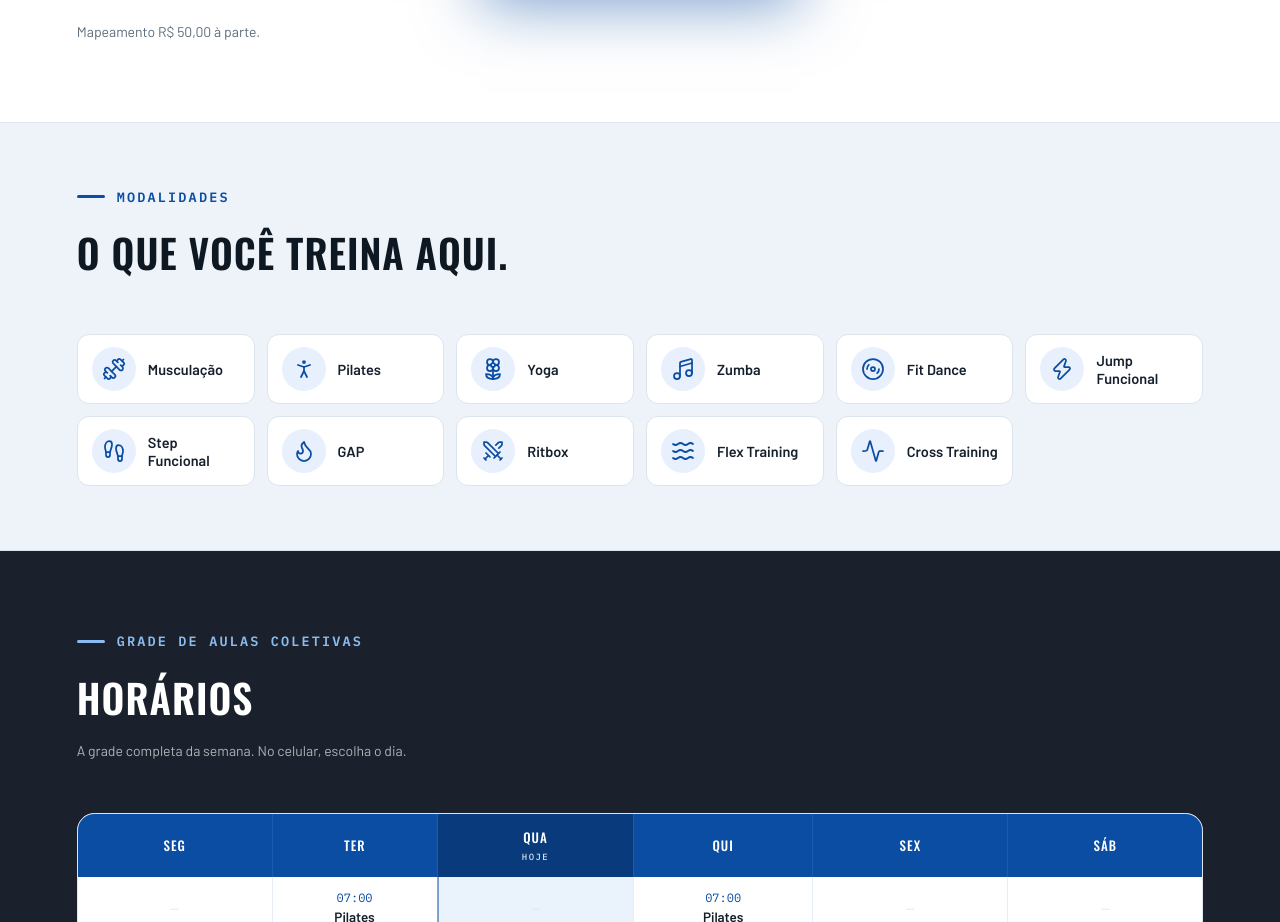
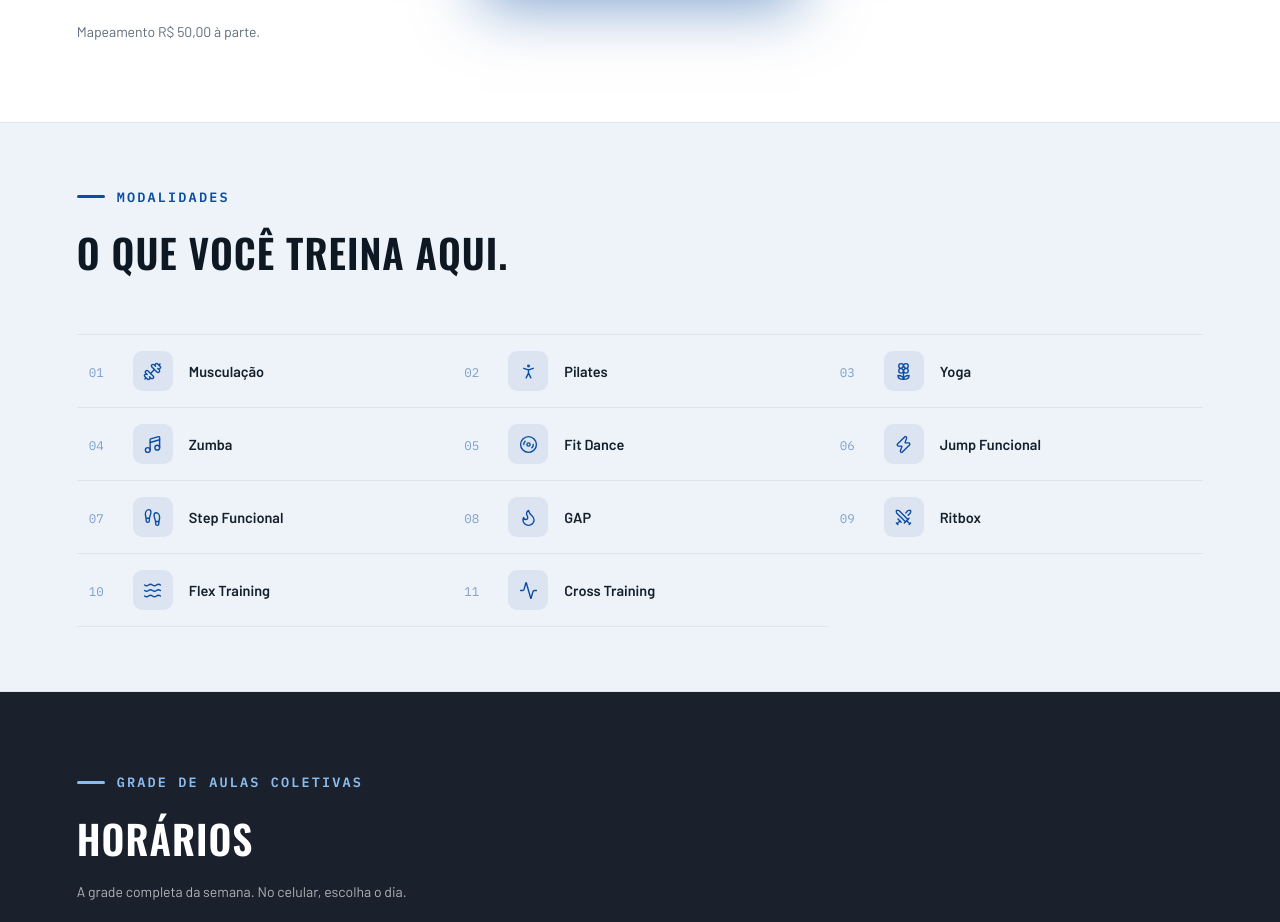
Before and after one commit to Moraes-Studio/lp-flex, a Next.js app: page / in a window 1280 px wide. Shown: the part 1641-2563 px from the top of the page. Built offline with nearby package versions, Linux system fonts and the light colour scheme; no server answers.

Commit message:
feat: Modalidades como catálogo editorial com interação (SDD §4)
Linha de catálogo (número + ícone + nome + hairline) no lugar do card
horizontal; hover troca número por seta, ícone e linha respondem — sem
mudar de posição, sem virar carrossel.

```diff
--- a/src/app/(home)/_components/modalidades.tsx
+++ b/src/app/(home)/_components/modalidades.tsx
@@ -1,3 +1,4 @@
+import { ArrowRight } from 'lucide-react';
 import { getModalidades } from '@/lib/content/modalidades';
 import { SectionHeading } from '@/components/shared/section-heading';
 import { ModalidadeIcon } from '@/components/shared/modalidade-icon';
@@ -7,31 +8,51 @@ export function Modalidades() {
   const modalidades = getModalidades();
 
   return (
-    <section id="modalidades" className="bg-background-alt border-border border-y px-[6%] py-14 md:py-16">
+    // bg-surface-100 (não bg-background-alt) — nomeado explicitamente na
+    // escala nova (V1.5 §1), primeiro degrau frio depois do branco/azul do
+    // Marquee, antes do grafite de Horários.
+    <section id="modalidades" className="bg-surface-100 border-border border-y px-[6%] py-14 md:py-16">
       <div className="mx-auto max-w-[1180px]">
         <SectionHeading eyebrow="Modalidades" title="O que você treina aqui." />
-        {/* Card horizontal (ícone ao lado do nome, não empilhado) em vez de
-         * vertical: era o maior gerador de "área branca morta" — um card alto
-         * pra só um ícone + uma palavra. Densidade também vem do grid: 11
-         * modalidades em 5 colunas sobrava uma linha órfã com 1 item sozinho;
-         * xl:6 (só a partir de telas largas o bastante pra não apertar o
-         * nome mais longo, "Jump Funcional") deixa 6+5, bem mais equilibrado. */}
-        {/* Reveal no grid inteiro (o conjunto entra junto), não card por card
-         * — 11 modalidades aparecendo uma a uma seria chamativo demais pro
-         * que o briefing pede ("discreto"). */}
-        <Reveal className="grid grid-cols-2 gap-2.5 sm:grid-cols-3 sm:gap-3 md:grid-cols-4 lg:grid-cols-5 xl:grid-cols-6">
-          {modalidades.map((modalidade) => (
+        {/* V1.5 §8 — trocado de card horizontal (caixa branca com borda/sombra)
+         * pra linha de catálogo (número + ícone + nome + hairline), pedido
+         * explícito pra tirar a "cara de grid de SaaS" sem perder densidade.
+         * `hover:bg-surface-100/0` não existe — a mudança de superfície é o
+         * `hover:bg-surface-200/70` no item inteiro; a linha azul embaixo
+         * (span absoluto, scaleX) e o ícone (scale) respondem junto, nada
+         * muda de posição/tamanho de layout (RULES.md #5 — decorativo, não
+         * esconde nenhuma função por trás do hover: o nome já está sempre
+         * visível). */}
+        <Reveal className="border-border grid grid-cols-1 border-t sm:grid-cols-2 lg:grid-cols-3">
+          {modalidades.map((modalidade, i) => (
             <div
               key={modalidade.nome}
-              className="border-border group flex items-center gap-3 rounded-[12px] border bg-white px-3.5 py-3 transition-[transform,border-color,box-shadow] duration-250 hover:-translate-y-0.5 hover:border-flex-blue-600/40 hover:shadow-[0_16px_32px_-20px_rgba(11,77,162,0.35)]"
+              className="group border-border relative flex items-center gap-4 border-b px-1 py-4 transition-colors duration-200 hover:bg-surface-200/70 sm:px-3"
             >
-              <span className="bg-flex-ice flex h-11 w-11 shrink-0 items-center justify-center rounded-full transition-colors duration-250 group-hover:bg-flex-blue-600/15">
+              {/* aria-hidden: numeração decorativa (a ordem já é visual, o
+               * grid), não é informação própria — o nome da modalidade
+               * sozinho já é o conteúdo acessível. Evita depender de
+               * contraste AA numa cor translúcida pequena que é só estilo.
+               * V2 §Modalidades ("o número muda"): no hover/foco, o número
+               * cede lugar a uma seta — mesma linguagem de interação dos
+               * CTAs (categoria "interaction motion", não uma nova). */}
+              <span aria-hidden="true" className="relative h-4 w-7 shrink-0 font-mono text-[12.5px]">
+                <span className="text-flex-blue-600/50 absolute inset-0 tabular-nums transition-opacity duration-200 group-hover:opacity-0">
+                  {String(i + 1).padStart(2, '0')}
+                </span>
+                <ArrowRight className="text-flex-blue-600 absolute inset-0 h-4 w-4 opacity-0 transition-opacity duration-200 group-hover:opacity-100" />
+              </span>
+              <span className="bg-surface-200 flex h-10 w-10 shrink-0 items-center justify-center rounded-md transition-colors duration-200 group-hover:bg-flex-blue-600/15">
                 <ModalidadeIcon
                   icone={modalidade.icone}
-                  className="text-flex-blue-600 h-6 w-6 transition-transform duration-250 group-hover:scale-110"
+                  className="text-flex-blue-600 h-[19px] w-[19px] transition-transform duration-200 group-hover:scale-110"
                 />
               </span>
               <span className="text-[14.5px] leading-tight font-semibold">{modalidade.nome}</span>
+              <span
+                className="bg-flex-blue-600 absolute inset-x-0 bottom-0 h-[2px] origin-left scale-x-0 transition-transform duration-200 group-hover:scale-x-100"
+                aria-hidden="true"
+              />
             </div>
           ))}
         </Reveal>
```
